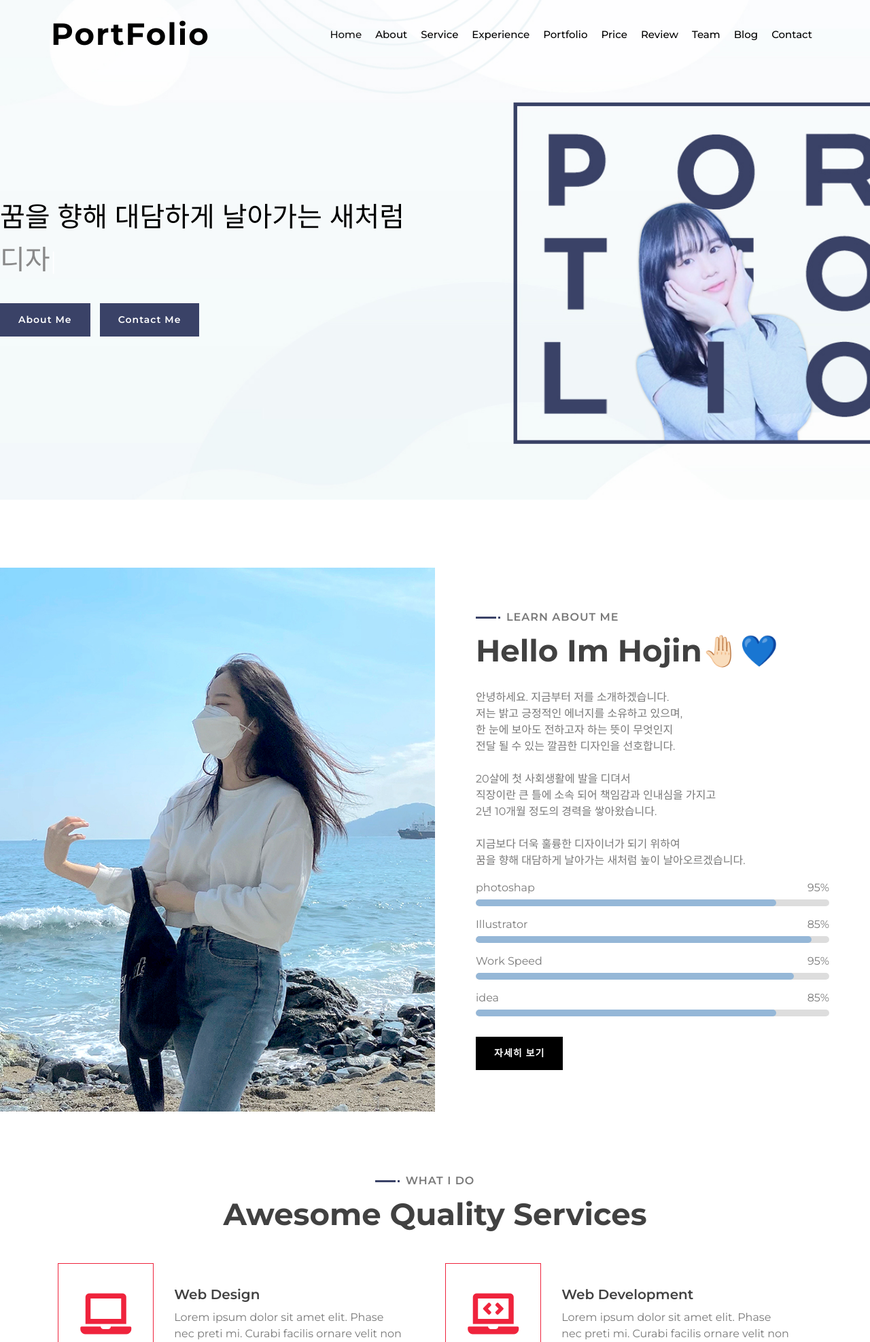
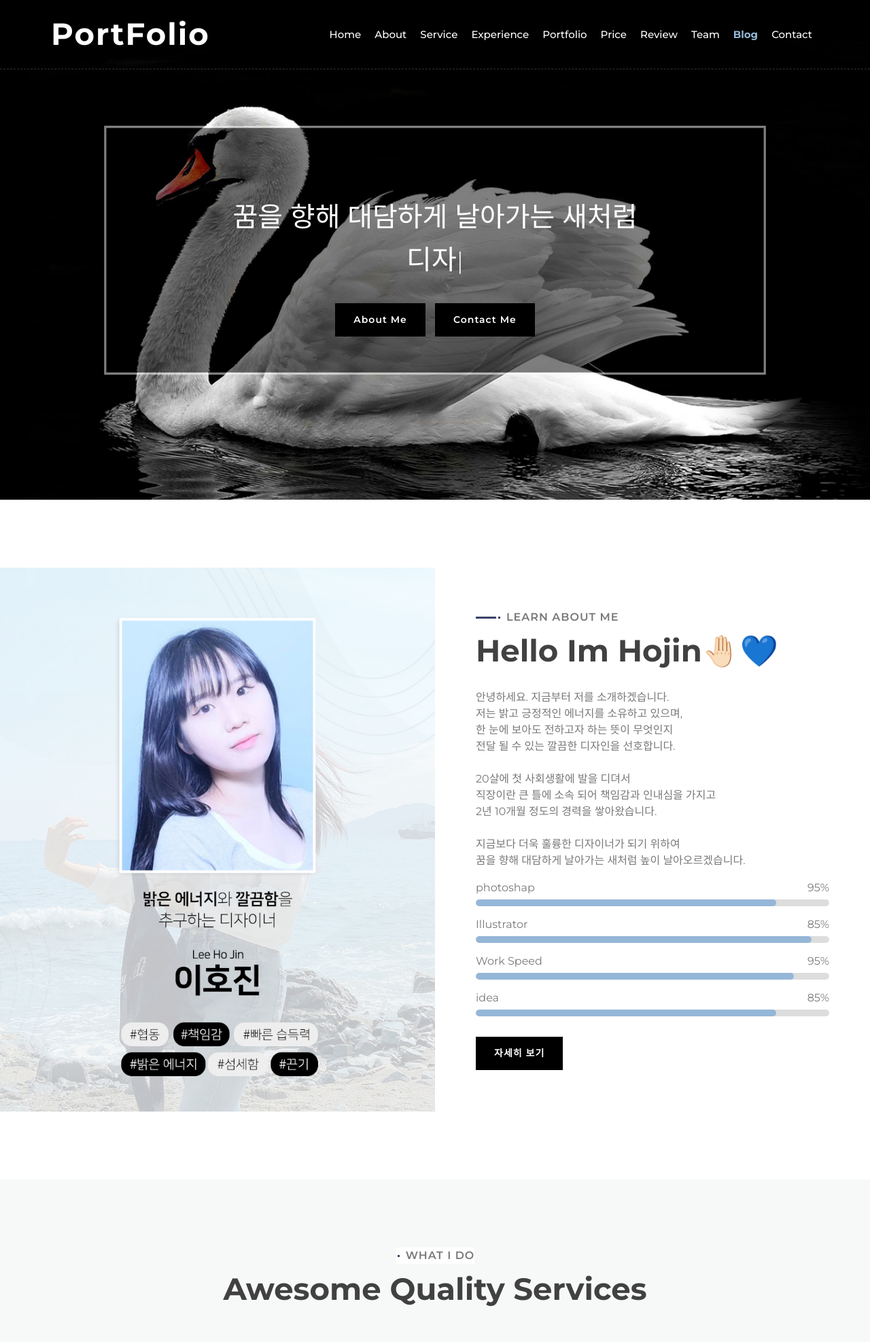
Before and after one commit to yui8870/leehojin-project, a PHP site: page / in a window 1280 px wide. Shown: the top 1974 px of the page at 68% size. Run offline with PHP 8.4, Linux system fonts and the light colour scheme; some libraries are stand-ins or nearby versions.

Commit message:
20220901

```diff
--- a/css/style.css
+++ b/css/style.css
@@ -180,38 +180,39 @@
 
     .navbar.nav-sticky {
         padding: 10px 60px;
-        background: #ffffff !important;
+        background: #000000 !important;
     }
 
     .navbar .navbar-brand {
-        color: #000000;
+        color: #ffffff;
     }
 
     .navbar.nav-sticky .navbar-brand {
-        color: #3a4267;
+        color: #ffffff;
     }
 
     .navbar-light .navbar-nav .nav-link,
     .navbar-light .navbar-nav .nav-link:focus {
         padding: 10px 10px 8px 10px;
-        color: #000000;
+        color: #ffffff;
         font-size: 15px;
         font-weight: 500;
     }
 
     .navbar-light.nav-sticky .navbar-nav .nav-link,
     .navbar-light.nav-sticky .navbar-nav .nav-link:focus {
-        color: #414141;
+        color: #ffffff;
     }
 
     .navbar-light .navbar-nav .nav-link:hover,
     .navbar-light .navbar-nav .nav-link.active {
-        color: #111111;
+        color: #95b7d7;
+        font-weight: 1000;
     }
 
     .navbar-light.nav-sticky .navbar-nav .nav-link:hover,
     .navbar-light.nav-sticky .navbar-nav .nav-link.active {
-        color: #3a4267;
+        color: #95b7d7;
         font-weight: 1000;
     }
 }
@@ -273,7 +274,7 @@
 .hero .hero-content {
     position: relative;
     display: flex;
-    align-items: flex-start;
+    align-items: center!important;
     justify-content: center;
     flex-direction: column;
     margin-bottom: 240px;
@@ -287,7 +288,7 @@
 }
 
 .hero .hero-text h1 {
-    color: #000000;
+    color: #ffffff;
     font-weight: 0;
     letter-spacing: 0px;
     margin-bottom: 15px;
@@ -297,7 +298,7 @@
     display: inline-block;
     margin: 0;
     height: 35px;
-    color: #898989;
+    color: #ffffff;
     font-size: 40px;
     font-weight: 0;
 }
@@ -315,15 +316,15 @@
 .hero .hero-btn .btn {
     margin-top: 35px;
     color: #ffffff;
-    background: #3a4267;
-    box-shadow: inset 0 0 0 50px #3a4267;
+    background: #000000;
+    box-shadow: inset 0 0 0 50px #000000;
 }
 
 .hero .hero-btn .btn:hover {
-    color: #3a4267;
+    color: #000000;
     background: transparent;
     box-shadow: inset 0 0 0 0 #ffffff;
-    border-color: #3a4267;
+    border-color: #000000;
 }
 
 .hero .hero-btn .btn:first-child {
@@ -474,7 +475,7 @@
 .about {
     position: relative;
     width: 100%;
-    margin: 100px 0 45px 0;
+    margin: 100px 0 100px 0;
 }
 
 .about .col-lg-6 {
@@ -553,7 +554,7 @@
 /*******************************/
 .experience {
     position: relative;
-    padding: 45px 0 15px 0;
+    padding: 100px 0 15px 0;
 }
 
 .experience .timeline {
@@ -730,7 +731,8 @@
 .service {
     position: relative;
     width: 100%;
-    padding: 45px 0 15px 0;
+    padding: 100px 0 100px 0;
+    background-color: #f7f8f8;
 }
 
 .service .service-item {
@@ -743,7 +745,7 @@
 }
 
 .service .service-item:hover {
-    box-shadow: inset 800px 0 0 0 #EF233C;
+    box-shadow: inset 800px 0 0 0 #f7f8f8;
 }
 
 .service .service-icon {
@@ -753,14 +755,11 @@
     display: flex;
     align-items: center;
     justify-content: center;
-    border: 1px solid #EF233C;
-    background: #ffffff;
 }
 
 .service .service-icon i {
     position: relative;
     font-size: 60px;
-    color: #EF233C;
     transition: .3s;
 }
 
@@ -809,7 +808,7 @@
 /*******************************/
 .portfolio {
     position: relative;
-    padding: 45px 0 15px 0;
+    padding: 100px 0 15px 0;
 }
 
 .portfolio #portfolio-filter {
@@ -983,6 +982,10 @@
 
 .price .row {
     padding: 0 15px;
+}
+
+.row portfolio-container {
+    height: 2200px;
 }
 
 .price .col-md-4 {
@@ -1392,7 +1395,7 @@
 .blog {
     position: relative;
     width: 100%;
-    padding: 45px 0 15px 0;
+    padding: 100px 0 15px 0;
 }
 
 .blog .blog-item {
@@ -1432,6 +1435,12 @@
     margin-bottom: 10px;
 }
 
+.blog .blog-text p img {
+    vertical-align: middle;
+    border-style: none;
+    margin-right: 5px;
+}
+
 .blog .blog-item a.btn {
     margin-top: 10px;
     padding: 8px 15px;
@@ -1468,7 +1477,7 @@
 .footer {
     position: relative;
     margin-top: 45px;
-    background: #EF233C;
+    background: #3a4267;
 }
 
 .footer .container-fluid {
--- a/index.php
+++ b/index.php
@@ -56,9 +56,9 @@
         <div class="hero" id="home">
             <div class="container-fluid">
                 <div class="row align-items-center">
-                    <div class="col-sm-12 col-md-6">
+                    <div class="col-sm-12 col-md-6" style="margin: 0 auto;">
                         <div class="hero-content">
-                            <div class="hero-text">
+                            <div class="hero-text" style="text-align: center;">
 
                                 <h1>꿈을 향해 대담하게 날아가는 새처럼</h1>
                                 <h2></h2>
@@ -158,52 +158,40 @@
                     <div class="col-lg-6 wow fadeInUp" data-wow-delay="0.0s">
                         <div class="service-item">
                             <div class="service-icon">
-                                <i class="fa fa-laptop"></i>
+                            <img src="img/skill-icon1.png" alt="Image">
                             </div>
                             <div class="service-text">
-                                <h3>Web Design</h3>
-                                <p>
-                                    Lorem ipsum dolor sit amet elit. Phase nec preti mi. Curabi facilis ornare velit non
-                                </p>
+                                <h2>Photoshap</h2>
                             </div>
                         </div>
                     </div>
                     <div class="col-lg-6 wow fadeInUp" data-wow-delay="0.2s">
                         <div class="service-item">
                             <div class="service-icon">
-                                <i class="fa fa-laptop-code"></i>
+                                <img src="img/skill-icon2.png" alt="Image">
                             </div>
                             <div class="service-text">
-                                <h3>Web Development</h3>
-                                <p>
-                                    Lorem ipsum dolor sit amet elit. Phase nec preti mi. Curabi facilis ornare velit non
-                                </p>
+                                <h2>Illustrator</h2>
                             </div>
                         </div>
                     </div>
                     <div class="col-lg-6 wow fadeInUp" data-wow-delay="0.4s">
                         <div class="service-item">
                             <div class="service-icon">
-                                <i class="fab fa-android"></i>
+                                <img src="img/skill-icon3.png" alt="Image">
                             </div>
                             <div class="service-text">
-                                <h3>Apps Design</h3>
-                                <p>
-                                    Lorem ipsum dolor sit amet elit. Phase nec preti mi. Curabi facilis ornare velit non
-                                </p>
+                                <h2>Work Speed</h2>
                             </div>
                         </div>
                     </div>
                     <div class="col-lg-6 wow fadeInUp" data-wow-delay="0.6s">
                         <div class="service-item">
                             <div class="service-icon">
-                                <i class="fab fa-apple"></i>
+                                <img src="img/skill-icon4.png" alt="Image">
                             </div>
                             <div class="service-text">
-                                <h3>Apps Development</h3>
-                                <p>
-                                    Lorem ipsum dolor sit amet elit. Phase nec preti mi. Curabi facilis ornare velit non
-                                </p>
+                                <h2>Idea</h2>
                             </div>
                         </div>
                     </div>
@@ -618,17 +606,30 @@
                                 <img src="img/blog-1.jpg" alt="Blog">
                             </div>
                             <div class="blog-text">
-                                <h2>Lorem ipsum dolor sit amet</h2>
+                                <h2>Rene</h2>
+                              <!--
                                 <div class="blog-meta">
                                     <p><i class="far fa-user"></i>Admin</p>
                                     <p><i class="far fa-list-alt"></i>Web Design</p>
                                     <p><i class="far fa-calendar-alt"></i>01-Jan-2045</p>
                                     <p><i class="far fa-comments"></i>5</p>
                                 </div>
-                                <p>
-                                    Lorem ipsum dolor sit amet elit. Nullam commodo mattis mi. Nullam eu erat lectus. Proin viverra risus vitae luctus. Proin ut ante, vitae sapien. Fusce sem ac erat rhoncus, ornare mattis nisl massa et eros vitae pulvin
-                                </p>
-                                <a class="btn" href="http://yui8870.cafe24.com">렌즈모아 리디자인 <i class="fa fa-angle-right"></i></a>
+                            -->
+
+                                    <p> <img src="img/web-icon.jpg" alt="Image"> 사이트명 : Rene</p>
+                                    <p> <img src="img/web-icon.jpg" alt="Image"> 제작기간 : 2주 (기획/디자인/코딩)</p>
+                                    <p> <img src="img/web-icon.jpg" alt="Image"> 컨셉 : 개성있는, 심플한, 고급스러운</p>
+                                    <p> <img src="img/web-icon.jpg" alt="Image"> 컬러 : 흰색, 빨강색, 초록색, 검정색</p>
+
+                                    <p>
+                                        라코스테의 깔끔한 의류 및 잡화에 관심있는<br>
+                                        고객들을 대상으로 편리하게 쇼핑할 수 있는 서비스를<br>
+                                        제공하는 쇼핑몰 컨셉으로 라코스테의 설립자 앞글자의<br>
+                                        네임을 따 "Rene" 로 리다지인하여 제작하였습니다.<br>
+                                    </p>
+
+
+                                <a class="btn" href="http://rene0.cafe24.com/">바로가기 <i class="fa fa-angle-right"></i></a>
                             </div>
                         </div>
                     </div>
@@ -638,17 +639,30 @@
                                 <img src="img/blog-2.jpg" alt="Blog">
                             </div>
                             <div class="blog-text">
-                                <h2>Lorem ipsum dolor sit amet</h2>
+                                <h2>lensmoa</h2>
+
+                           <!--
                                 <div class="blog-meta">
                                     <p><i class="far fa-user"></i>Admin</p>
-                                    <p><i class="far fa-list-alt"></i>Apps Design</p>
+                                    <p><i class="far fa-list-alt"></i>Web Design</p>
                                     <p><i class="far fa-calendar-alt"></i>01-Jan-2045</p>
-                                    <p><i class="far fa-comments"></i>10</p>
+                                    <p><i class="far fa-comments"></i>5</p>
                                 </div>
-                                <p>
-                                    Lorem ipsum dolor sit amet elit. Nullam commodo mattis mi. Nullam eu erat lectus. Proin viverra risus vitae luctus. Proin ut ante, vitae sapien. Fusce sem ac erat rhoncus, ornare mattis nisl massa et eros vitae pulvin
-                                </p>
-                                <a class="btn" href="http://rene0.cafe24.com/">라코스테 리디자인 <i class="fa fa-angle-right"></i></a>
+                            -->
+
+                            <p> <img src="img/web-icon.jpg" alt="Image"> 사이트명 : lensmoa</p>
+                            <p> <img src="img/web-icon.jpg" alt="Image"> 제작기간 : 2주 (기획/디자인/코딩)</p>
+                            <p> <img src="img/web-icon.jpg" alt="Image"> 컨셉 : 깔끔한, 세련된, 고급스러운</p>
+                            <p> <img src="img/web-icon.jpg" alt="Image"> 컬러 : 흰색, 검정색</p>
+
+                            <p>
+                                메인배너 사이즈를 높게 배치해 메인 상품 홍보성을 높였습니다.<br>
+                                상픔 구매 유도성을 생각하여 컨셉 컬러를 설정하고<br>
+                                기존 "렌즈타운" 사이트의 네임을 따 "lensmoa" 로<br>
+                                리다지인하여 제작하였습니다.
+                            </p>
+
+                                <a class="btn" href="http://yui8870.cafe24.com">바로가기 <i class="fa fa-angle-right"></i></a>
                             </div>
                         </div>
                     </div>
@@ -657,7 +671,7 @@
         </div>
         <!-- Blog End -->
 
-        <!-- Price Start -->
+        <!-- Price Start --
         <div class="price" id="price">
             <div class="container">
                 <div class="section-header text-center wow zoomIn" data-wow-delay="0.1s">
@@ -752,10 +766,10 @@
                 </div>
             </div>
         </div>
-        <!-- Price End -->
+        -- Price End -->
 
 
-        <!-- Testimonial Start -->
+        <!-- Testimonial Start --
         <div class="testimonial wow fadeInUp" data-wow-delay="0.1s" id="review">
             <div class="container">
                 <div class="testimonial-icon">
@@ -801,10 +815,10 @@
                 </div>
             </div>
         </div>
-        <!-- Testimonial End -->
+       Testimonial End -->
 
 
-        <!-- Team Start -->
+        <!-- Team Start --
         <div class="team" id="team">
             <div class="container">
                 <div class="section-header text-center wow zoomIn" data-wow-delay="0.1s">
@@ -895,10 +909,10 @@
                 </div>
             </div>
         </div>
-        <!-- Team End -->
+       Team End -->
 
 
-        <!-- Contact Start -->
+        <!-- Contact Start --
         <div class="contact wow fadeInUp" data-wow-delay="0.1s" id="contact">
             <div class="container-fluid">
                 <div class="container">
@@ -934,7 +948,7 @@
                 </div>
             </div>
         </div>
-        <!-- Contact End -->
+        Contact End -->
 
 
 
@@ -945,11 +959,11 @@
             <div class="container-fluid">
                 <div class="container">
                     <div class="footer-info">
-                        <h2>Kate Winslet</h2>
-                        <h3>123 Street, New York, USA</h3>
+                        <h2>Web Design Lee Ho Jin</h2>
+                        <h3>해당 사이트는 1920×1080 해상도에 최적화되어 있습니다.</h3>
                         <div class="footer-menu">
-                            <p>+012 345 67890</p>
-                            <p>info@example.com</p>
+                            <p>010-3***-9***</p>
+                            <p>yui8870@gmail.com</p>
                         </div>
                         <div class="footer-social">
                             <a href=""><i class="fab fa-twitter"></i></a>
@@ -961,7 +975,10 @@
                     </div>
                 </div>
                 <div class="container copyright">
-                    <p>&copy; <a href="#">Your Site Name</a>, All Right Reserved | Designed By <a href="https://htmlcodex.com">HTML Codex</a></p>
+                    <p>&copy; <a href="#"></a>
+                        본 사이트는 상업적 목적이 아닌 웹 디자이너 이호진 개인 포트폴리오 사이트로 제작되었습니다.<br>
+                        일부 이미지 및 폰트 등은 그 출처가 따로 있음을 알려드립니다.<br>
+                        <a href="https://htmlcodex.com"></a></p>
                 </div>
             </div>
         </div>
```
Also changed, not shown: img/about.jpg, img/blog-1.jpg, img/blog-2.jpg, img/hero-bg.jpg, img/skill-icon1.png (added), img/skill-icon2.png (added), img/skill-icon3.png (added), img/skill-icon4.png (added), img/web-icon.jpg (added), lib/lightbox/css/lightbox.css, 1 other file.
